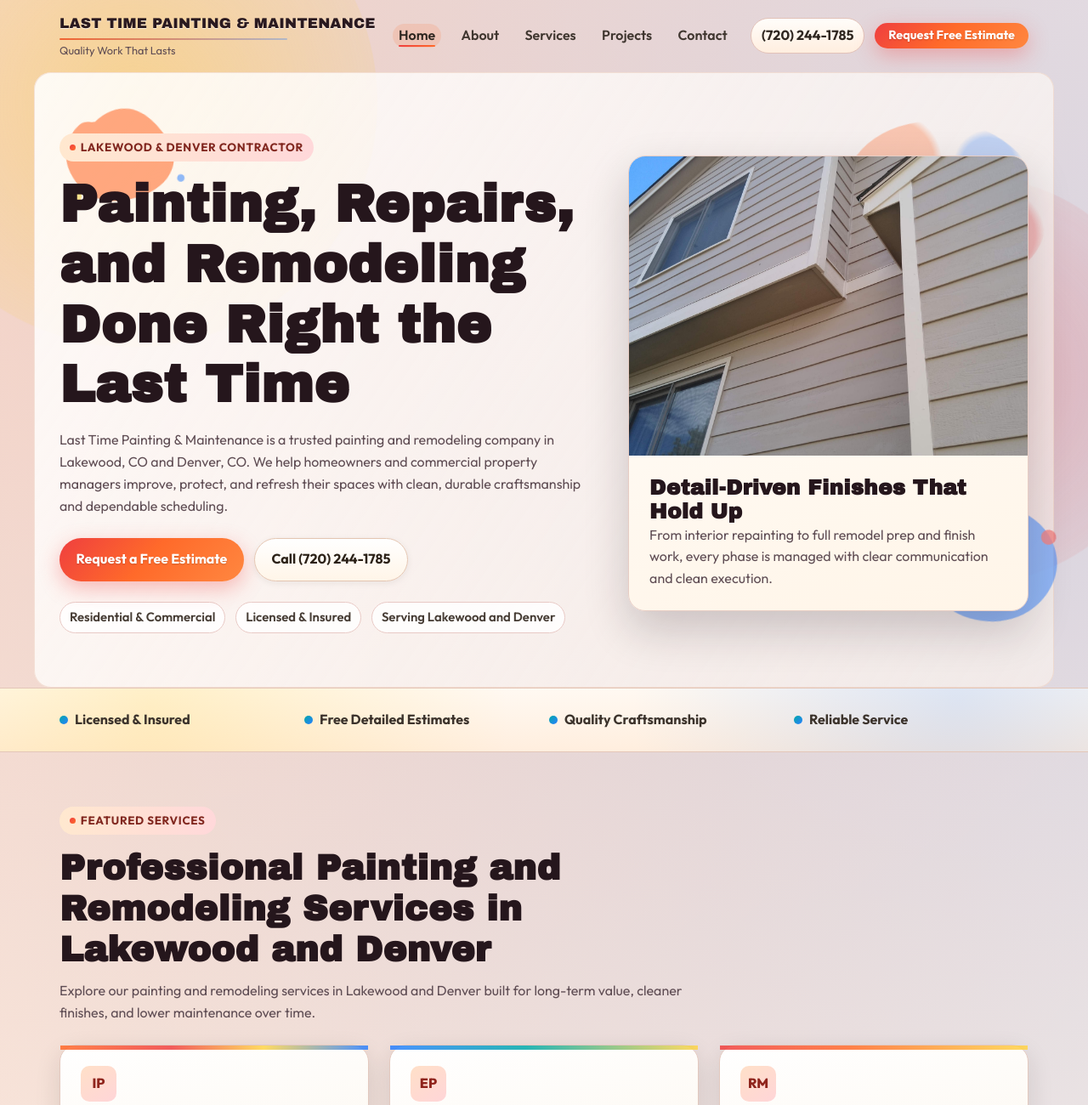
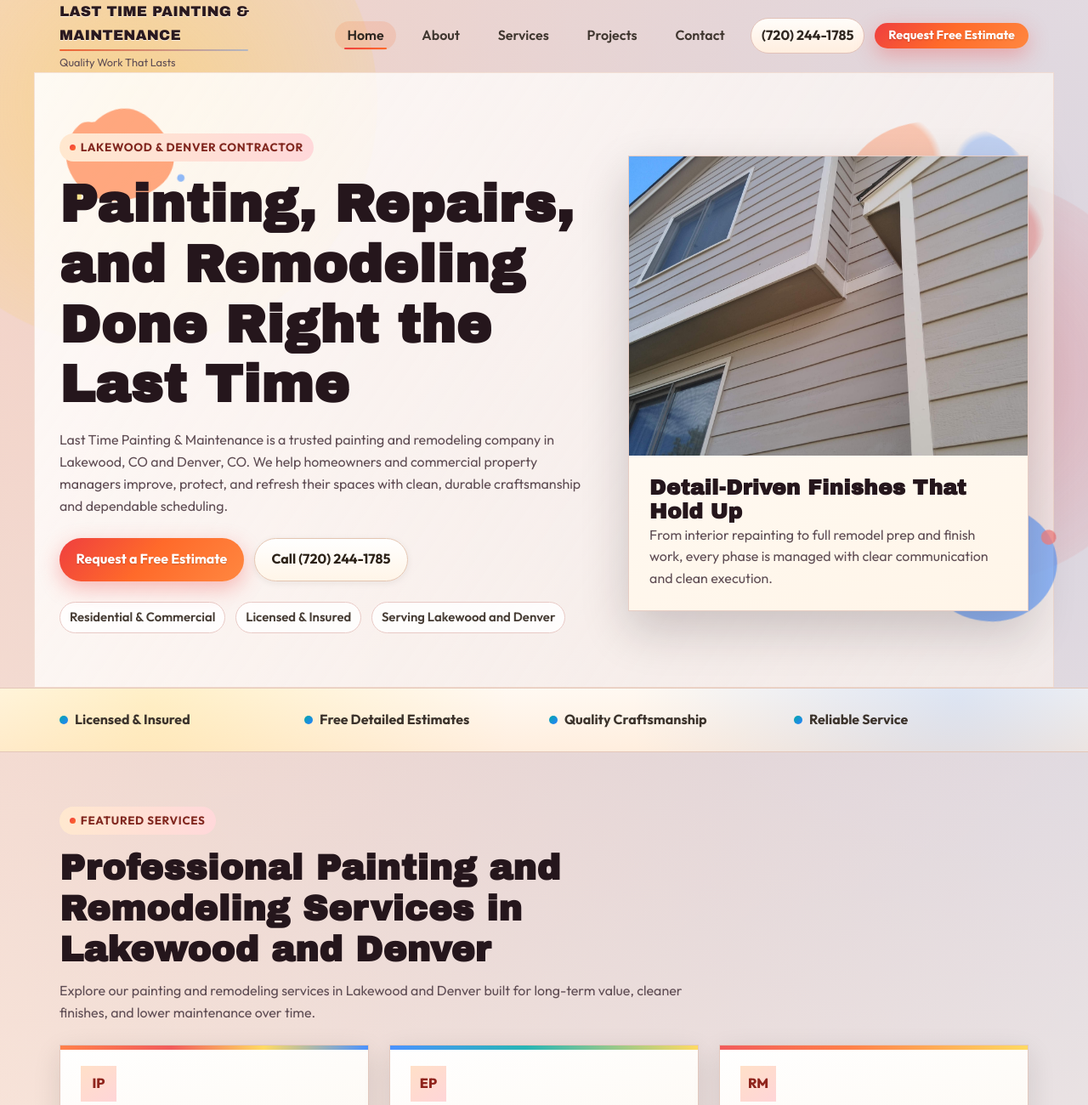
Before and after one commit to dsmith39/lasttimepainting, a website: page frontend/index.html in a window 1280 px wide. Shown: the top 1300 px of the page at 85% size. Drawn offline with Linux system fonts and the light colour scheme.

Commit message:
style: adjust border-radius and padding for improved UI consistency

```diff
--- a/frontend/css/styles.css
+++ b/frontend/css/styles.css
@@ -36,8 +36,8 @@
   --space-8: 4rem;
 
   --radius-sm: 0.5rem;
-  --radius-md: 0.85rem;
-  --radius-lg: 1.25rem;
+  --radius-md: 0;
+  --radius-lg: 0;
   --radius-pill: 999px;
 
   --shadow-sm: 0 10px 30px rgba(37, 22, 28, 0.12);
@@ -346,7 +346,7 @@ select {
   display: inline-flex;
   align-items: center;
   justify-content: center;
-  padding: 0.35rem 0.45rem;
+  padding: 0.5rem 0.9rem;
   border-radius: var(--radius-pill);
   font-weight: 600;
   line-height: 1.1;
@@ -366,8 +366,8 @@ select {
 .nav-link::after {
   content: "";
   position: absolute;
-  left: 0.45rem;
-  right: 0.45rem;
+  left: 0.7rem;
+  right: 0.7rem;
   bottom: 0.08rem;
   height: 2px;
   border-radius: 2px;
@@ -461,6 +461,10 @@ select {
   flex-direction: column;
   align-items: flex-start;
   gap: var(--space-3);
+}
+
+.mobile-nav .nav-link {
+  padding: 0.65rem 1rem;
 }
 
 /* =========================
@@ -851,7 +855,7 @@ body[data-page="contact"] .hero-copy .headline-accent {
   height: 42px;
   display: grid;
   place-items: center;
-  border-radius: 10px;
+  border-radius: 0;
   background: linear-gradient(145deg, #ffe0c8, #ffd5d8);
   color: #8f241c;
   font-weight: 800;
@@ -1042,7 +1046,7 @@ body[data-page="contact"] .hero-copy .headline-accent {
 .field select {
   width: 100%;
   border: 1px solid var(--color-border);
-  border-radius: 0.6rem;
+  border-radius: 0;
   padding: 0.68rem 0.82rem;
   background: #fff;
   color: #241d18;
```
